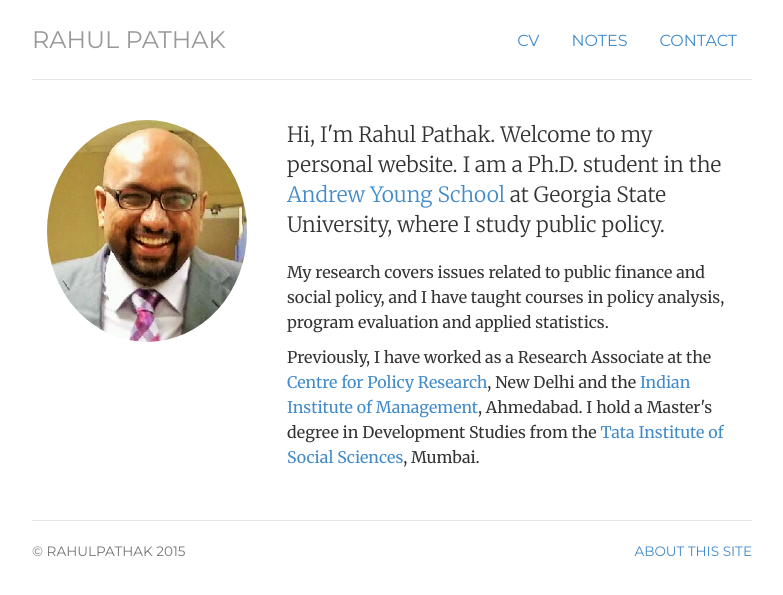
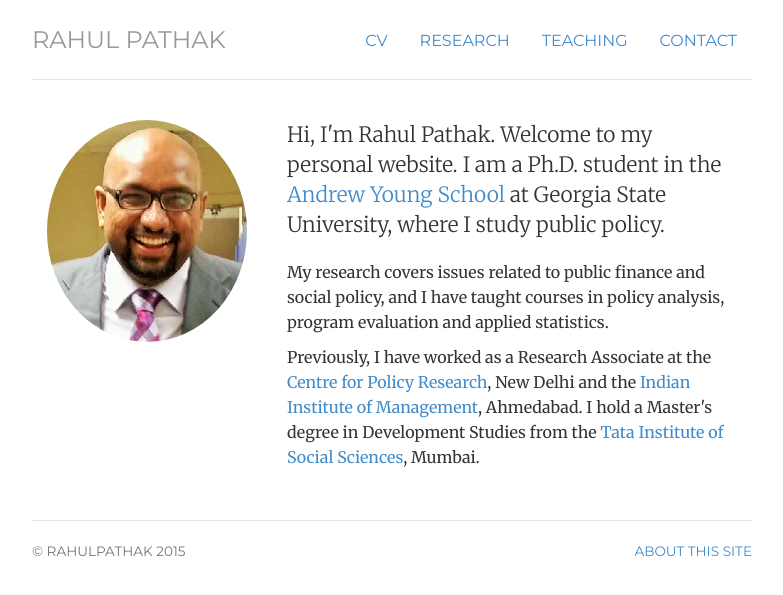
Before and after one commit to pathak-rahul/pathak-rahul.github.io, a Jekyll site: the page built from index.html, in a window 1280 px wide. Shown: the top 595 px of the page, without its empty margins (248-1031 px from the left). Built offline with Jekyll 4.4.1, drawn with Linux system fonts in a browser that asks for light colours.

Commit message:
Update header.html

```diff
--- a/_includes/header.html
+++ b/_includes/header.html
@@ -1,7 +1,8 @@
 <div class="header">
 	<ul class="nav nav-pills pull-right">
 		<li class="{{ page.cv }}"><a href="/files/rpathak-cv.pdf" title="cv">cv</a></li>
-		<li class="{{ page.notes }}"><a href="/notes" title="Notes">Notes</a></li>
+		<li class="{{ page.research }}"><a href="/research" title="research">research</a></li>
+		<li class="{{ page.teaching }}"><a href="/teaching" title="teaching">teaching</a></li>
 		<li class="{{ page.contact }}"><a href="/contact" title="Contact">Contact</a></li>
 	</ul>
 	<h3 class="text-muted"><a href="/">Rahul Pathak</a></h3>
```
